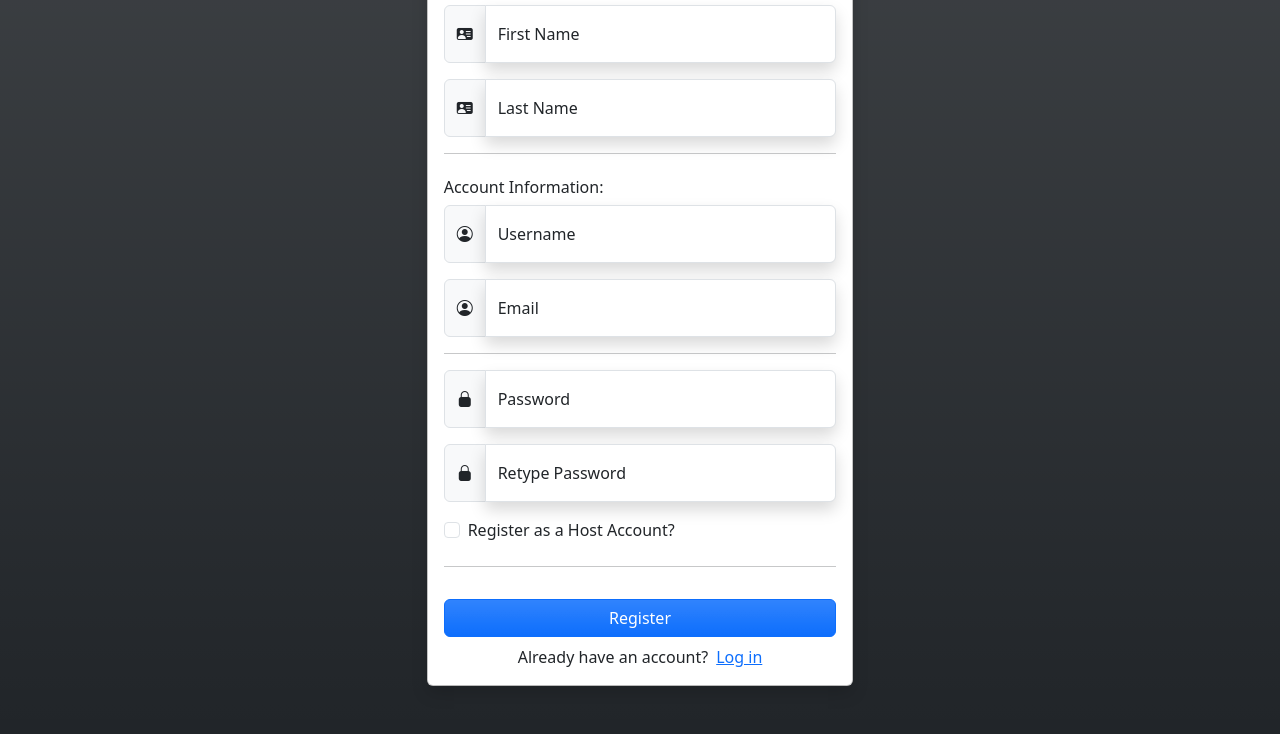
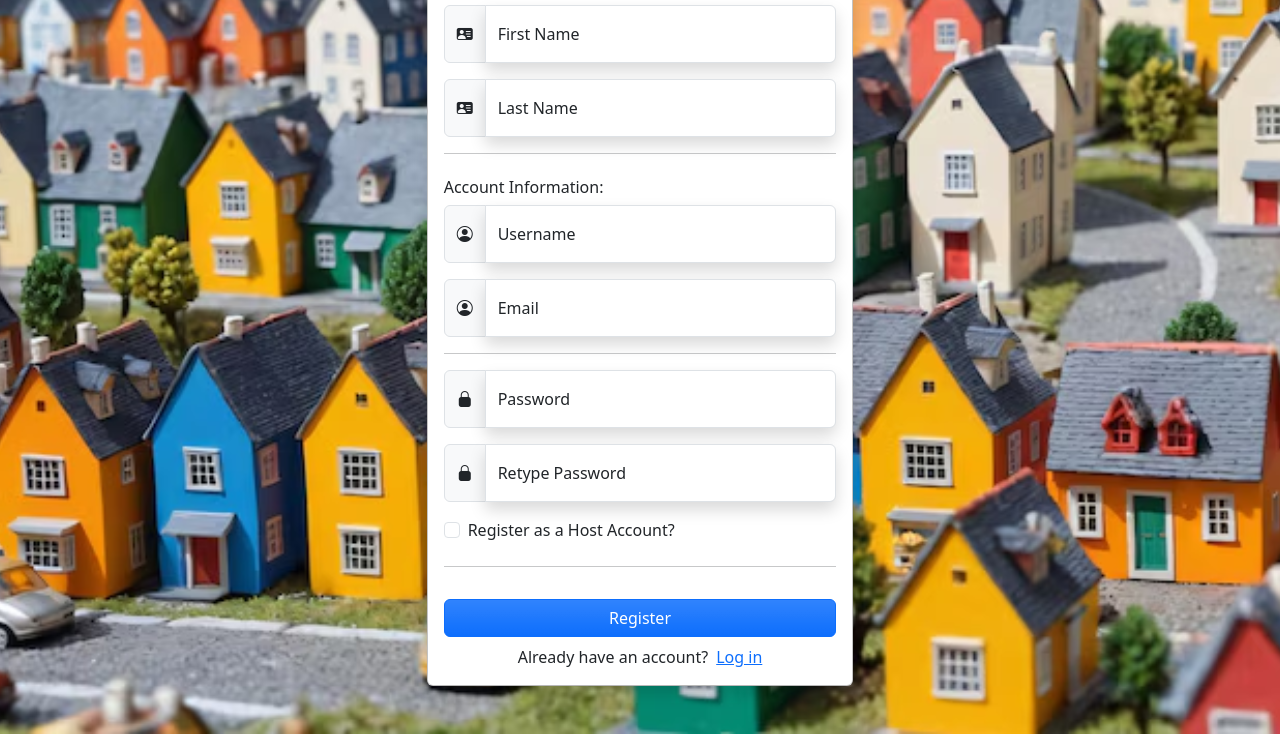
Before and after one commit to bridgeshayes/SDC-Air, a plain HTML site: page frontend/register.html in a window 1280 px wide. Shown: the part 241-975 px from the top of the page. Drawn offline with nearby package versions, Linux system fonts and the light colour scheme; some packages are replaced by stand-ins of ours; a script that the page names is missing.

Commit message:
Added a background to login and register

```diff
--- a/frontend/register.html
+++ b/frontend/register.html
@@ -7,10 +7,10 @@
     <link href="https://cdn.jsdelivr.net/npm/bootstrap-icons/font/bootstrap-icons.css" rel="stylesheet">
     <title>SDC-AIR - Register Account</title>
 </head>
-<body class="min-vh-100 bg-dark bg-gradient" id="registerBody">
+<body class="min-vh-100" id="registerBody" style="background: url(images/bunch-houses-that-are-each-other_941033-7887.avif);  background-repeat: no-repeat; background-size: cover; background-position: center; background-blend-mode: multiply;">
     <div class="d-flex mt-5 mb-5 justify-content-center align-items-center vh-70">
                 <!-- Register Form -->
-                <form id="frmRegister" class="card col-10 col-md-6 col-xl-4 mt-5">
+                <form id="frmRegister" class="card col-10 col-md-6 col-xl-4 mt-5" >
                     <div class="card-body shadow">
                         <h1 class="text-center text-primary fw-bold">SDC Air</h1>
                         <h3 class="text-center text-dark">Register Account</h3>
```
Also changed, not shown: frontend/index.html (+1 -1 lines), frontend/images/bunch-houses-that-are-each-other_941033-7887.avif (added).
